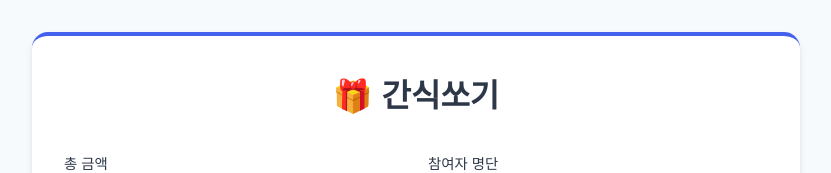
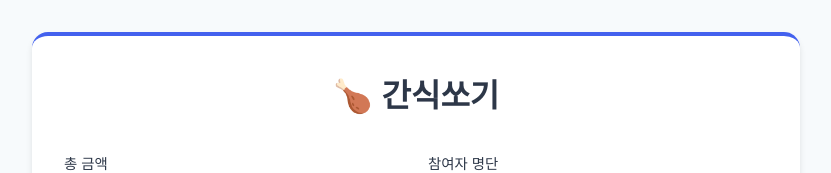
Before and after one commit to kimsuhee-bot/snack-share, a plain HTML site: page index.html in a window 1280 px wide. Shown: the top 173 px of the page, without its empty margins (224-1055 px from the left). Drawn offline with Linux system fonts and the light colour scheme.

Commit message:
Update: 메인 아이콘을 치킨 이모지로 변경

```diff
--- a/index.html
+++ b/index.html
@@ -10,7 +10,7 @@
 <body>
     <div class="container">
         <div class="card main-card">
-            <h1>🎁 간식쏘기</h1>
+            <h1>🍗 간식쏘기</h1>
             <div class="setup-form">
                 <div class="form-row">
                     <div class="input-group">
```
